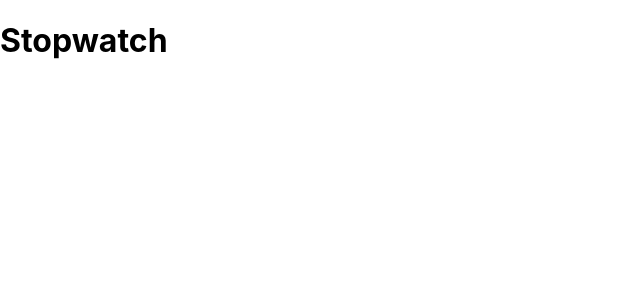
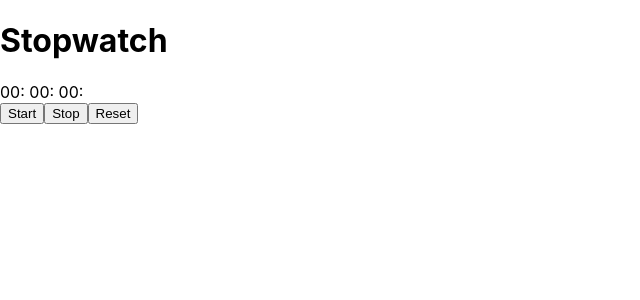
Before and after one commit to ThandoDev/stopwatch, a React (Create React App) app: page / in a window 1280 px wide. Shown: the top 300 px of the page, without its empty margins (0-640 px from the left). Built offline with nearby package versions, Linux system fonts and the light colour scheme.

Commit message:
numbers added + buttons added

```diff
--- a/src/App.js
+++ b/src/App.js
@@ -1,9 +1,24 @@
 import './App.css';
-import {useState} from "react"; // useState is a react Hook , a react trick that helps track data / properties in between function calls
+import {useState} from "react"; // useState is a react Hook , a react trick that helps track data / properties in between function calls.we see the return value from useState
 
 function App() {
+  const [time, setTime] = useState(0); // time is current state 2nd value is the function to update our state, the 0 is the initial state
+
+
   return (
-    <h1>Stopwatch</h1>
+    <><h1>Stopwatch</h1>
+    <div>
+      <span>{("0" + Math.floor((time/60000) % 60))}: </span>
+      <span>{("0" + Math.floor((time/1000) % 60))}: </span>
+      <span>{("0" + ((time/10) % 100))}: </span>
+    </div>
+    <div>
+      <button>Start</button>
+      <button>Stop</button>
+      <button>Reset</button>
+    </div>
+    </>
+
   );
 }
 
```
